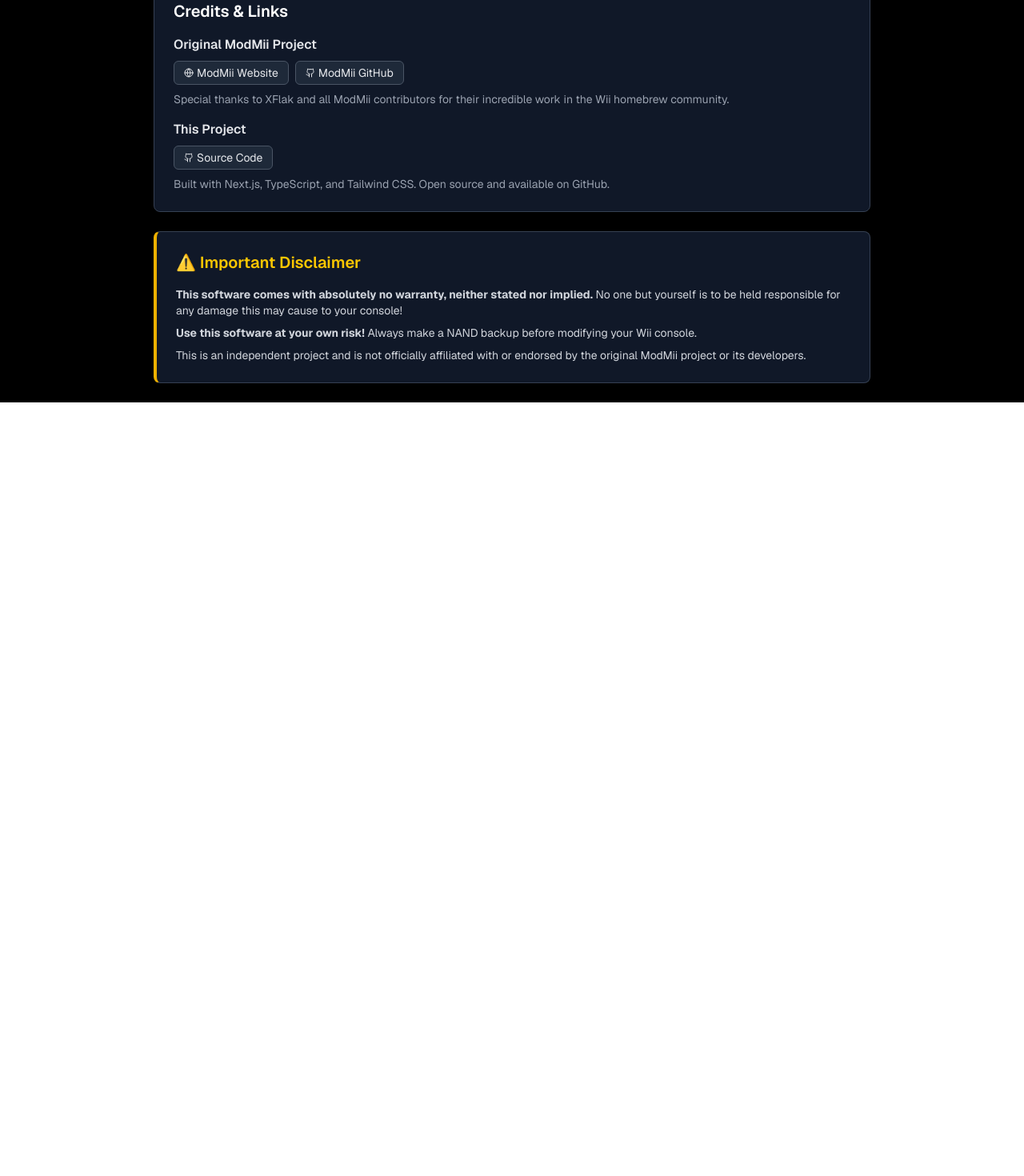
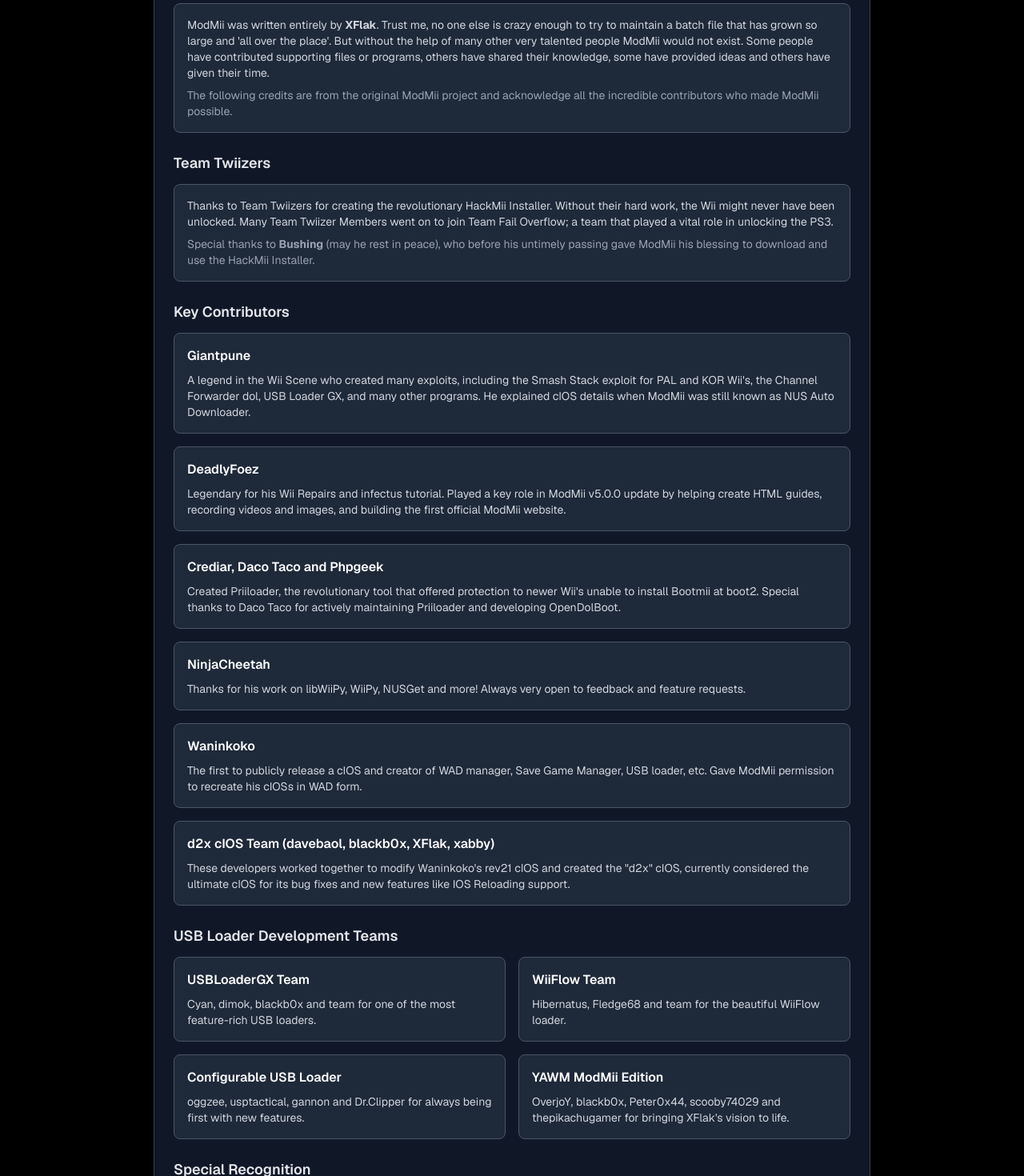
Before and after one commit to jmischler72/mod-mii-next, a Next.js app: page /about in a window 1280 px wide. Shown: the part 1330-2800 px from the top of the page at 80% size. Before the commit the page ends 1833 px from the top, so only its background shows below. Built offline with nearby package versions, Linux system fonts and the light colour scheme.

Commit message:
feat(about): update credits section and enhance project description

```diff
--- a/src/app/about/page.tsx
+++ b/src/app/about/page.tsx
@@ -53,11 +53,6 @@
 								functions including USB-loader setup and emulated NAND creation.
 							</p>
 						</div>
-						<p className='text-gray-300'>
-							While ModMii is an incredibly comprehensive desktop application, this web-based tool focuses specifically
-							on the syscheck analysis and WAD file provision functionality, making it accessible from any device with a
-							web browser.
-						</p>
 					</section>
 					{/* Key differences and advantages */}
 					<section className='rounded-lg border border-gray-700 bg-gray-900 p-6 shadow-sm'>
@@ -123,13 +118,163 @@
 							</div>
 						</div>
 					</section>
-					{/* Credits and links */}
-					{/* Credits and links */}
+					{/* Credits, Supporting Apps, and Sources */}
 					<section className='rounded-lg border border-gray-700 bg-gray-900 p-6 shadow-sm'>
-						<h2 className='mb-4 text-xl font-semibold text-white'>Credits & Links</h2>
-						<div className='space-y-4'>
+						<h2 className='mb-6 text-xl font-semibold text-white'>Credits, Supporting Apps, and Sources</h2>
+
+						{/* Introduction */}
+						<div className='mb-6 rounded-lg border border-gray-600 bg-gray-800 p-4'>
+							<p className='mb-2 text-sm text-gray-300'>
+								ModMii was written entirely by <strong>XFlak</strong>. Trust me, no one else is crazy enough to try to maintain a batch file that has grown so large and 'all over the place'. But without the help of many other very talented people ModMii would not exist. Some people have contributed supporting files or programs, others have shared their knowledge, some have provided ideas and others have given their time.
+							</p>
+							<p className='text-sm text-gray-400'>
+								The following credits are from the original ModMii project and acknowledge all the incredible contributors who made ModMii possible.
+							</p>
+						</div>
+
+						<div className='space-y-6'>
+							{/* Team Twiizers */}
 							<div>
-								<h3 className='mb-2 font-semibold text-gray-200'>Original ModMii Project</h3>
+								<h3 className='mb-3 text-lg font-semibold text-gray-200'>Team Twiizers</h3>
+								<div className='rounded-lg border border-gray-600 bg-gray-800 p-4'>
+									<p className='mb-2 text-sm text-gray-300'>
+										Thanks to Team Twiizers for creating the revolutionary HackMii Installer. Without their hard work, the Wii might never have been unlocked. Many Team Twiizer Members went on to join Team Fail Overflow; a team that played a vital role in unlocking the PS3.
+									</p>
+									<p className='text-sm text-gray-400'>
+										Special thanks to <strong>Bushing</strong> (may he rest in peace), who before his untimely passing gave ModMii his blessing to download and use the HackMii Installer.
+									</p>
+								</div>
+							</div>
+
+							{/* Key Contributors */}
+							<div>
+								<h3 className='mb-3 text-lg font-semibold text-gray-200'>Key Contributors</h3>
+								<div className='space-y-4'>
+									{/* Giantpune */}
+									<div className='rounded-lg border border-gray-600 bg-gray-800 p-4'>
+										<h4 className='mb-2 font-semibold text-white'>Giantpune</h4>
+										<p className='text-sm text-gray-300'>
+											A legend in the Wii Scene who created many exploits, including the Smash Stack exploit for PAL and KOR Wii's, the Channel Forwarder dol, USB Loader GX, and many other programs. He explained cIOS details when ModMii was still known as NUS Auto Downloader.
+										</p>
+									</div>
+
+									{/* DeadlyFoez */}
+									<div className='rounded-lg border border-gray-600 bg-gray-800 p-4'>
+										<h4 className='mb-2 font-semibold text-white'>DeadlyFoez</h4>
+										<p className='text-sm text-gray-300'>
+											Legendary for his Wii Repairs and infectus tutorial. Played a key role in ModMii v5.0.0 update by helping create HTML guides, recording videos and images, and building the first official ModMii website.
+										</p>
+									</div>
+
+									{/* Crediar, Daco Taco and Phpgeek */}
+									<div className='rounded-lg border border-gray-600 bg-gray-800 p-4'>
+										<h4 className='mb-2 font-semibold text-white'>Crediar, Daco Taco and Phpgeek</h4>
+										<p className='text-sm text-gray-300'>
+											Created Priiloader, the revolutionary tool that offered protection to newer Wii's unable to install Bootmii at boot2. Special thanks to Daco Taco for actively maintaining Priiloader and developing OpenDolBoot.
+										</p>
+									</div>
+
+									{/* NinjaCheetah */}
+									<div className='rounded-lg border border-gray-600 bg-gray-800 p-4'>
+										<h4 className='mb-2 font-semibold text-white'>NinjaCheetah</h4>
+										<p className='text-sm text-gray-300'>
+											Thanks for his work on libWiiPy, WiiPy, NUSGet and more! Always very open to feedback and feature requests.
+										</p>
+									</div>
+
+									{/* Waninkoko */}
+									<div className='rounded-lg border border-gray-600 bg-gray-800 p-4'>
+										<h4 className='mb-2 font-semibold text-white'>Waninkoko</h4>
+										<p className='text-sm text-gray-300'>
+											The first to publicly release a cIOS and creator of WAD manager, Save Game Manager, USB loader, etc. Gave ModMii permission to recreate his cIOSs in WAD form.
+										</p>
+									</div>
+
+									{/* d2x cIOS Team */}
+									<div className='rounded-lg border border-gray-600 bg-gray-800 p-4'>
+										<h4 className='mb-2 font-semibold text-white'>d2x cIOS Team (davebaol, blackb0x, XFlak, xabby)</h4>
+										<p className='text-sm text-gray-300'>
+											These developers worked together to modify Waninkoko's rev21 cIOS and created the "d2x" cIOS, currently considered the ultimate cIOS for its bug fixes and new features like IOS Reloading support.
+										</p>
+									</div>
+								</div>
+							</div>
+
+							{/* USB Loader Teams */}
+							<div>
+								<h3 className='mb-3 text-lg font-semibold text-gray-200'>USB Loader Development Teams</h3>
+								<div className='grid gap-4 md:grid-cols-2'>
+									<div className='rounded-lg border border-gray-600 bg-gray-800 p-4'>
+										<h4 className='mb-2 font-semibold text-white'>USBLoaderGX Team</h4>
+										<p className='text-sm text-gray-300'>Cyan, dimok, blackb0x and team for one of the most feature-rich USB loaders.</p>
+									</div>
+									<div className='rounded-lg border border-gray-600 bg-gray-800 p-4'>
+										<h4 className='mb-2 font-semibold text-white'>WiiFlow Team</h4>
+										<p className='text-sm text-gray-300'>Hibernatus, Fledge68 and team for the beautiful WiiFlow loader.</p>
+									</div>
+									<div className='rounded-lg border border-gray-600 bg-gray-800 p-4'>
+										<h4 className='mb-2 font-semibold text-white'>Configurable USB Loader</h4>
+										<p className='text-sm text-gray-300'>oggzee, usptactical, gannon and Dr.Clipper for always being first with new features.</p>
+									</div>
+									<div className='rounded-lg border border-gray-600 bg-gray-800 p-4'>
+										<h4 className='mb-2 font-semibold text-white'>YAWM ModMii Edition</h4>
+										<p className='text-sm text-gray-300'>OverjoY, blackb0x, Peter0x44, scooby74029 and thepikachugamer for bringing XFlak's vision to life.</p>
+									</div>
+								</div>
+							</div>
+
+							{/* Special Recognition */}
+							<div>
+								<h3 className='mb-3 text-lg font-semibold text-gray-200'>Special Recognition</h3>
+								<div className='space-y-3'>
+									<div className='rounded-lg border border-gray-600 bg-gray-800 p-3'>
+										<p className='text-sm text-gray-300'>
+											<strong>ModMii's Translators:</strong> French (mamule, xav91, ketufe), Dutch (Hielkenator), Italian (Wasabi, Step, Robilyn), Spanish (ledebene, Burton), Korean (DDinghoya)
+										</p>
+									</div>
+									<div className='rounded-lg border border-gray-600 bg-gray-800 p-3'>
+										<p className='text-sm text-gray-300'>
+											<strong>Beta Testers:</strong> scooby74029, DeadlyFoez, redia, Etheboss, JoostinOnline, person66, brausm08, geovalley, undeadsquirrel, mauifrog, FIX94, wolf, Larsenv, Peter0x44, Alexander1970, Cyan, and many others who ensured ModMii's stability.
+										</p>
+									</div>
+									<div className='rounded-lg border border-gray-600 bg-gray-800 p-3'>
+										<p className='text-sm text-gray-300'>
+											<strong>Content Creators:</strong> Gabubu, sthetix, Foxlet, Alexander1970, Vila, Aep for YouTube videos; WiiShizzza and pepxl for ModMii icons; RobGee789, M3RK, AuroraNemoia for graphics and themes.
+										</p>
+									</div>
+								</div>
+							</div>
+
+							{/* Supporting Apps */}
+							<div>
+								<h3 className='mb-3 text-lg font-semibold text-gray-200'>Supporting Apps & Tools</h3>
+								<div className='rounded-lg border border-gray-600 bg-gray-800 p-4'>
+									<p className='mb-3 text-sm text-gray-300'>
+										ModMii bundles and utilizes numerous supporting applications:
+									</p>
+									<div className='grid gap-2 text-xs text-gray-400 md:grid-cols-3'>
+										<div>• WiiPy</div>
+										<div>• wget</div>
+										<div>• 7za</div>
+										<div>• nircmd</div>
+										<div>• sfk</div>
+										<div>• jptch</div>
+										<div>• hexalter</div>
+										<div>• Waninkoko's cIOS</div>
+										<div>• Hermes v4/v5 cIOS</div>
+										<div>• d2x cIOS</div>
+										<div>• Swiss cMIOS</div>
+										<div>• NandLoaders</div>
+									</div>
+									<p className='mt-3 text-xs text-gray-500'>
+										Full source code and supporting files are available in ModMii's GitHub repository.
+									</p>
+								</div>
+							</div>
+
+							{/* Original ModMii Project Links */}
+							<div>
+								<h3 className='mb-3 text-lg font-semibold text-gray-200'>Original ModMii Project</h3>
 								<div className='flex flex-wrap gap-2'>
 									<a
 										href='https://modmii.github.io/'
@@ -150,13 +295,14 @@
 										ModMii GitHub
 									</a>
 								</div>
-								<p className='mt-2 text-sm text-gray-400'>
-									Special thanks to XFlak and all ModMii contributors for their incredible work in the Wii homebrew
-									community.
+								<p className='mt-3 text-sm text-gray-400'>
+									ModMii is entirely free to use and ad-free. This passion project has taken over 9,000-10,000 hours of development time and represents the incredible dedication of XFlak and the entire Wii homebrew community.
 								</p>
 							</div>
+
+							{/* This Project */}
 							<div>
-								<h3 className='mb-2 font-semibold text-gray-200'>This Project</h3>
+								<h3 className='mb-3 text-lg font-semibold text-gray-200'>This Project (ModMiiNext)</h3>
 								<div className='flex flex-wrap gap-2'>
 									<a
 										href='https://github.com/jmischler72/mod-mii-next'
@@ -168,8 +314,8 @@
 										Source Code
 									</a>
 								</div>
-								<p className='mt-2 text-sm text-gray-400'>
-									Built with Next.js, TypeScript, and Tailwind CSS. Open source and available on GitHub.
+								<p className='mt-3 text-sm text-gray-400'>
+									Built with Next.js, TypeScript, and Tailwind CSS. This web-based tool focuses on syscheck analysis and WAD file provision, making ModMii's functionality accessible from any device with a web browser. Open source and available on GitHub.
 								</p>
 							</div>
 						</div>
```
